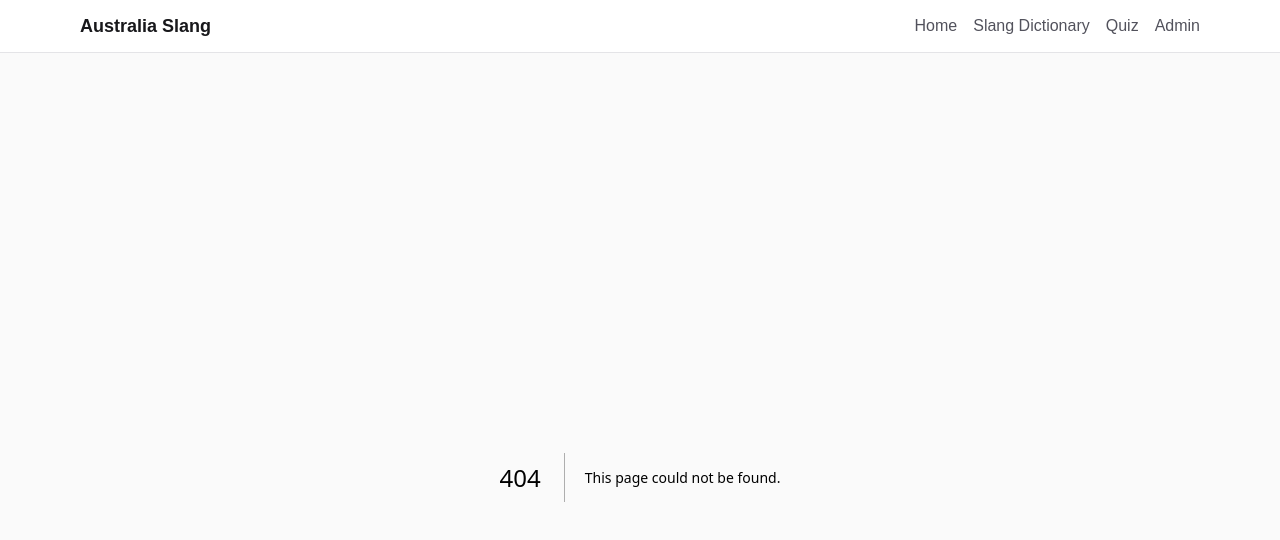
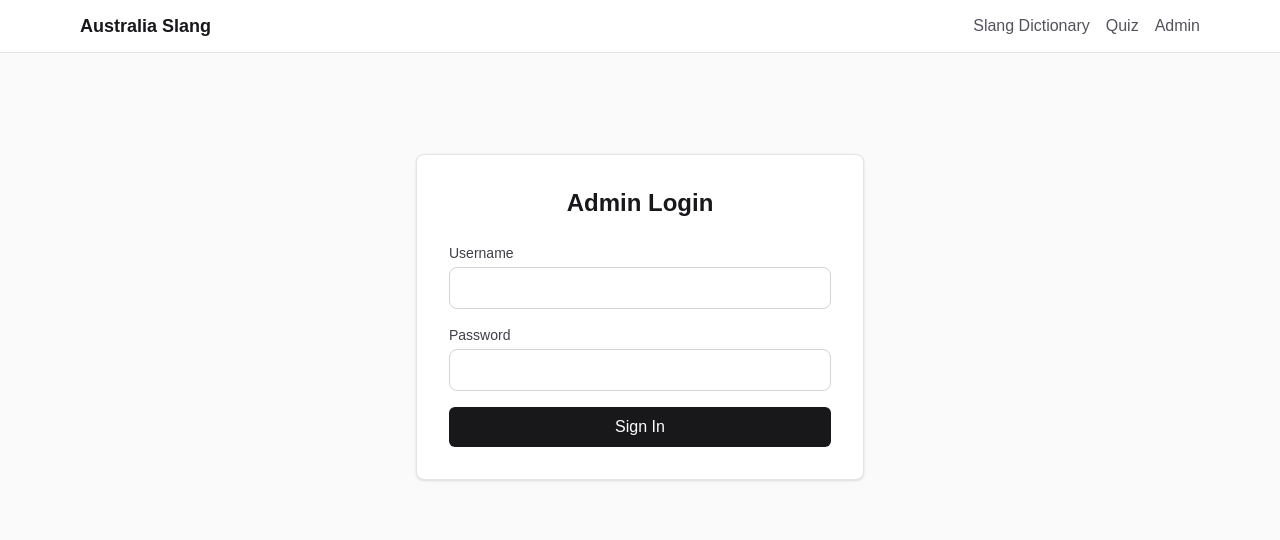
Before and after one commit to cnmzsjbz199328/australia-slang, a Next.js app: page /admin/login in a window 1280 px wide. Before the commit this address had no page. Shown: the top 540 px of the page. Built offline with nearby package versions, Linux system fonts and the light colour scheme.

Commit message:
feat: Implement admin authentication using NextAuth, including login page, API routes, and middleware.

```diff
--- a/package.json
+++ b/package.json
@@ -17,6 +17,7 @@
   "dependencies": {
     "@prisma/client": "^5.22.0",
     "next": "16.1.6",
+    "next-auth": "^4.24.13",
     "prisma": "^5.22.0",
     "react": "19.2.3",
     "react-dom": "19.2.3",
--- /dev/null
+++ b/src/app/admin/login/page.tsx
@@ -0,0 +1,60 @@
+"use client";
+
+import { signIn } from "next-auth/react";
+import { useState } from "react";
+import { useRouter } from "next/navigation";
+import Input from "@/components/common/Input";
+
+export default function AdminLoginPage() {
+    const [username, setUsername] = useState("");
+    const [password, setPassword] = useState("");
+    const [error, setError] = useState("");
+    const router = useRouter();
+
+    const handleSubmit = async (e: React.FormEvent) => {
+        e.preventDefault();
+        setError("");
+
+        const res = await signIn("credentials", {
+            username,
+            password,
+            redirect: false,
+        });
+
+        if (res?.error) {
+            setError("Invalid credentials");
+        } else {
+            router.push("/admin");
+        }
+    };
+
+    return (
+        <div className="flex min-h-[60vh] flex-col items-center justify-center py-12">
+            <div className="w-full max-w-md rounded-lg border border-zinc-200 bg-white p-8 shadow-sm dark:border-zinc-800 dark:bg-zinc-900">
+                <h1 className="mb-6 text-center text-2xl font-bold text-zinc-900 dark:text-zinc-100">
+                    Admin Login
+                </h1>
+                <form onSubmit={handleSubmit} className="space-y-4">
+                    <Input
+                        label="Username"
+                        value={username}
+                        onChange={(e) => setUsername(e.target.value)}
+                    />
+                    <Input
+                        label="Password"
+                        type="password"
+                        value={password}
+                        onChange={(e) => setPassword(e.target.value)}
+                    />
+                    {error && <p className="text-sm text-red-500">{error}</p>}
+                    <button
+                        type="submit"
+                        className="w-full rounded-md bg-zinc-900 px-4 py-2 font-medium text-white hover:bg-zinc-800 dark:bg-zinc-100 dark:text-zinc-900 dark:hover:bg-zinc-200"
+                    >
+                        Sign In
+                    </button>
+                </form>
+            </div>
+        </div>
+    );
+}
--- /dev/null
+++ b/src/app/api/auth/[...nextauth]/route.ts
@@ -0,0 +1,6 @@
+import NextAuth from "next-auth";
+import { authOptions } from "@/lib/auth";
+
+const handler = NextAuth(authOptions);
+
+export { handler as GET, handler as POST };
--- a/src/components/layout/Navbar.tsx
+++ b/src/components/layout/Navbar.tsx
@@ -1,7 +1,6 @@
 import Link from "next/link";
 
 const navLinks = [
-  { href: "/", label: "Home" },
   { href: "/slang", label: "Slang Dictionary" },
   { href: "/quiz", label: "Quiz" },
   { href: "/admin", label: "Admin" },
--- /dev/null
+++ b/src/lib/auth.ts
@@ -0,0 +1,50 @@
+import { NextAuthOptions } from "next-auth";
+import CredentialsProvider from "next-auth/providers/credentials";
+
+export const authOptions: NextAuthOptions = {
+    providers: [
+        CredentialsProvider({
+            name: "Credentials",
+            credentials: {
+                username: { label: "Username", type: "text" },
+                password: { label: "Password", type: "password" },
+            },
+            async authorize(credentials) {
+                const adminUsername = process.env.ADMIN_USERNAME || "admin";
+                const adminPassword = process.env.ADMIN_PASSWORD;
+
+                if (!adminPassword) {
+                    console.warn("ADMIN_PASSWORD not set in environment variables. Login disabled.");
+                    return null;
+                }
+
+                if (
+                    credentials?.username === adminUsername &&
+                    credentials?.password === adminPassword
+                ) {
+                    return { id: "1", name: "Admin", role: "admin" };
+                }
+                return null;
+            },
+        }),
+    ],
+    pages: {
+        signIn: "/admin/login",
+    },
+    callbacks: {
+        async jwt({ token, user }) {
+            if (user) {
+                // @ts-ignore
+                token.role = user.role;
+            }
+            return token;
+        },
+        async session({ session, token }) {
+            if (session?.user) {
+                // @ts-ignore
+                session.user.role = token.role;
+            }
+            return session;
+        },
+    },
+};
--- /dev/null
+++ b/src/middleware.ts
@@ -0,0 +1,18 @@
+import { withAuth } from "next-auth/middleware";
+
+export default withAuth({
+    callbacks: {
+        authorized({ req, token }) {
+            // If token exists, user is authorized.
+            // We can also check role if needed: token?.role === "admin"
+            return !!token;
+        },
+    },
+    pages: {
+        signIn: "/admin/login",
+    },
+});
+
+export const config = {
+    matcher: ["/admin/:path*"],
+};
--- /dev/null
+++ b/types/next-auth.d.ts
@@ -0,0 +1,12 @@
+import NextAuth, { DefaultSession } from "next-auth";
+
+declare module "next-auth" {
+    /**
+     * Returned by `useSession`, `getSession` and received as a prop on the `SessionProvider` React Context
+     */
+    interface Session {
+        user: {
+            role?: string;
+        } & DefaultSession["user"];
+    }
+}
```
Also changed, not shown: 2 other files (tests, documents, lock files or other folders).
